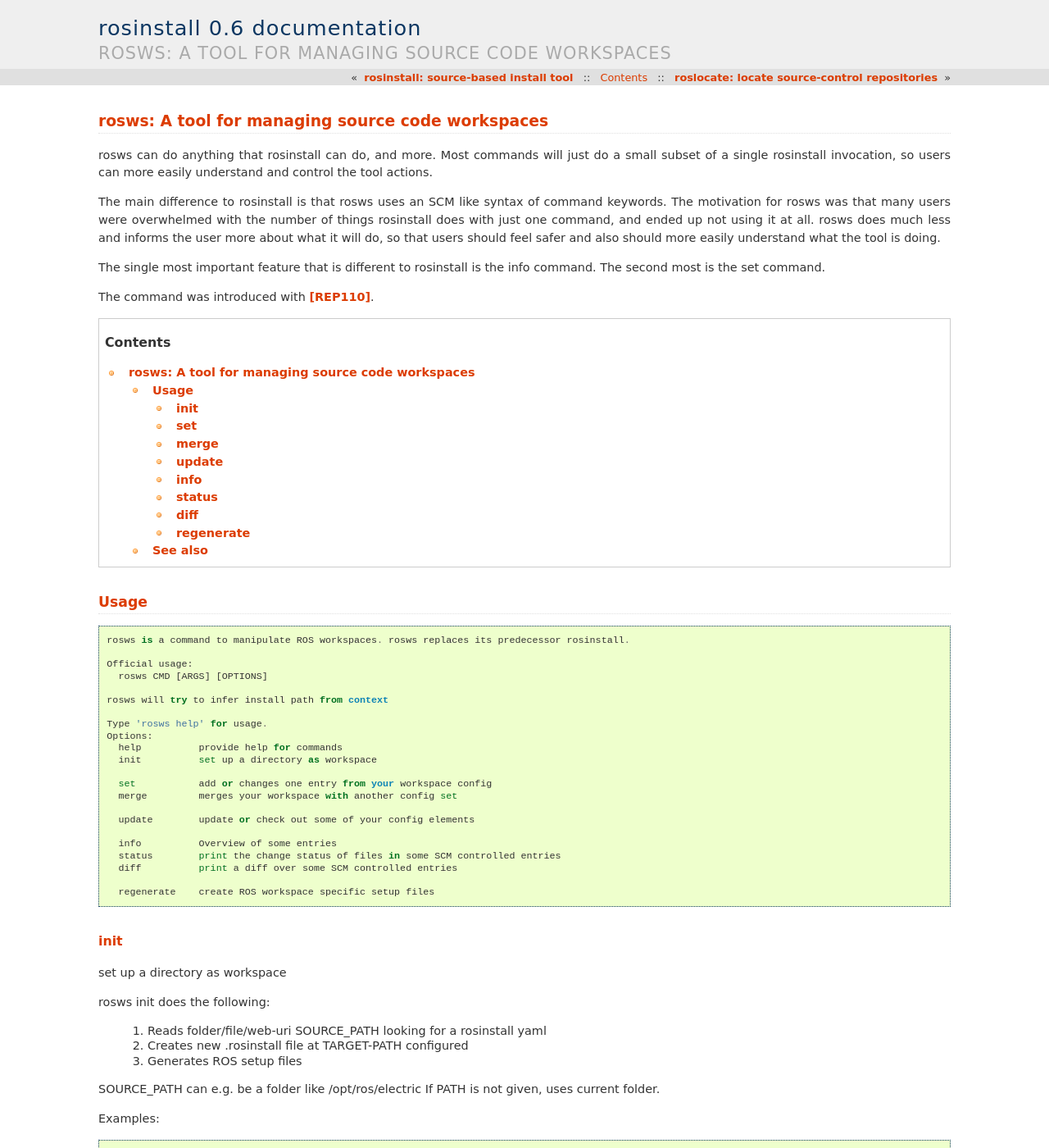
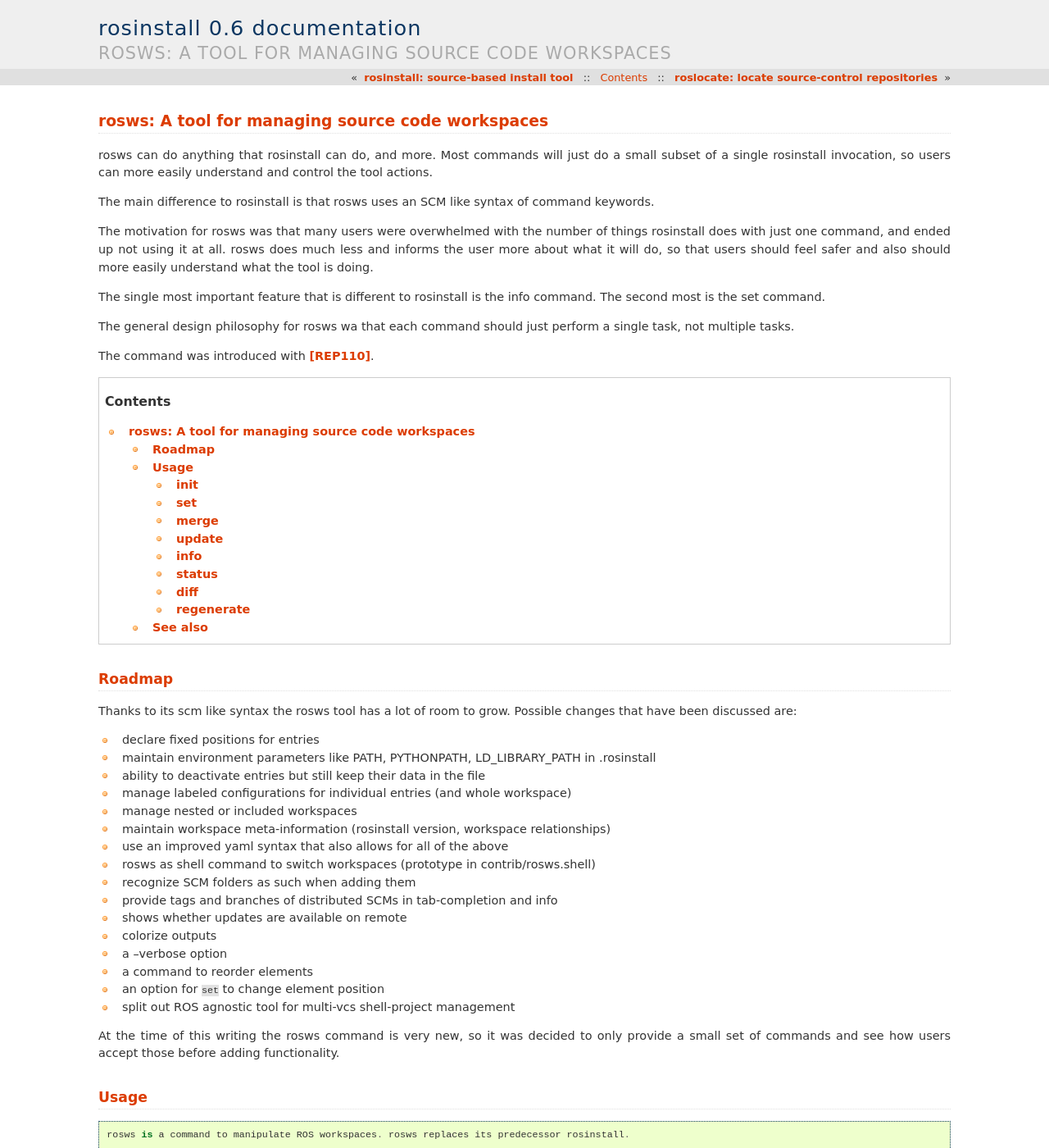
Before and after one commit to vcstools/rosinstall, a Sphinx documentation site: the page built from doc/rosws.rst, in a window 1280 px wide and 1400 px high. Shown: the whole window at 82% size. Built offline with Sphinx 7.4.7, drawn with Linux system fonts in a browser that asks for light colours.

Commit message:
Roadmap added

```diff
--- a/doc/rosws.rst
+++ b/doc/rosws.rst
@@ -6,21 +6,52 @@
 users can more easily understand and control the tool actions.
 
 The main difference to rosinstall is that rosws uses an SCM like
-syntax of command keywords. The motivation for rosws was that many
-users were overwhelmed with the number of things rosinstall does with
-just one command, and ended up not using it at all. rosws does much
-less and informs the user more about what it will do, so that users
-should feel safer and also should more easily understand what the tool
-is doing.
+syntax of command keywords.
+
+The motivation for rosws was that many users were overwhelmed with the
+number of things rosinstall does with just one command, and ended up
+not using it at all. rosws does much less and informs the user more
+about what it will do, so that users should feel safer and also should
+more easily understand what the tool is doing.
 
 The single most important feature that is different to rosinstall is
 the info command. The second most is the set command.
+
+The general design philosophy for rosws wa that each command should
+just perform a single task, not multiple tasks.
 
 The command was introduced with [REP110]_.
 
 .. contents:: Contents
    :depth: 3
 
+
+Roadmap
+-------
+
+Thanks to its scm like syntax the rosws tool has a lot of room to
+grow. Possible changes that have been discussed are:
+
+- declare fixed positions for entries
+- maintain environment parameters like PATH, PYTHONPATH, LD_LIBRARY_PATH in .rosinstall
+- ability to deactivate entries but still keep their data in the file
+- manage labeled configurations for individual entries (and whole workspace)
+- manage nested or included workspaces
+- maintain workspace meta-information (rosinstall version, workspace relationships)
+- use an improved yaml syntax that also allows for all of the above
+- rosws as shell command to switch workspaces (prototype in contrib/rosws.shell)
+- recognize SCM folders as such when adding them
+- provide tags and branches of distributed SCMs in tab-completion and info
+- shows whether updates are available on remote
+- colorize outputs
+- a --verbose option
+- a command to reorder elements
+- an option for ``set`` to change element position
+- split out ROS agnostic tool for multi-vcs shell-project management
+
+At the time of this writing the rosws command is very new, so
+it was decided to only provide a small set of commands and see
+how users accept those before adding functionality.
 
 Usage
 -----
```
